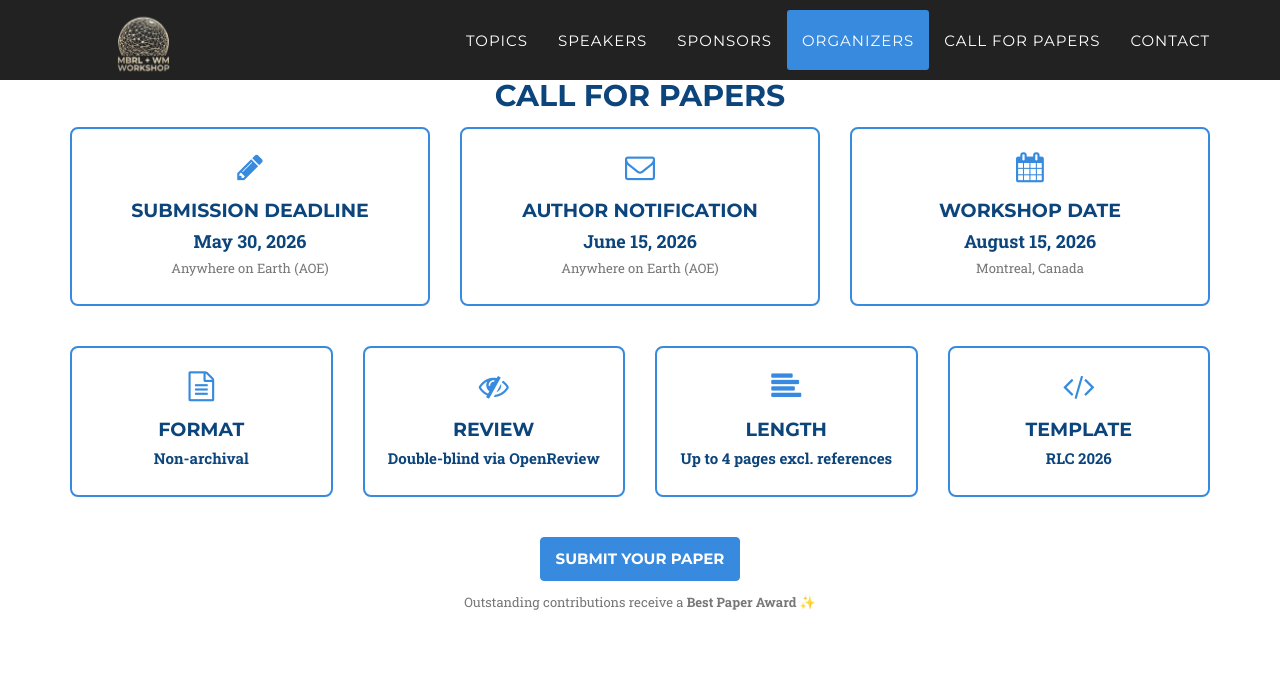
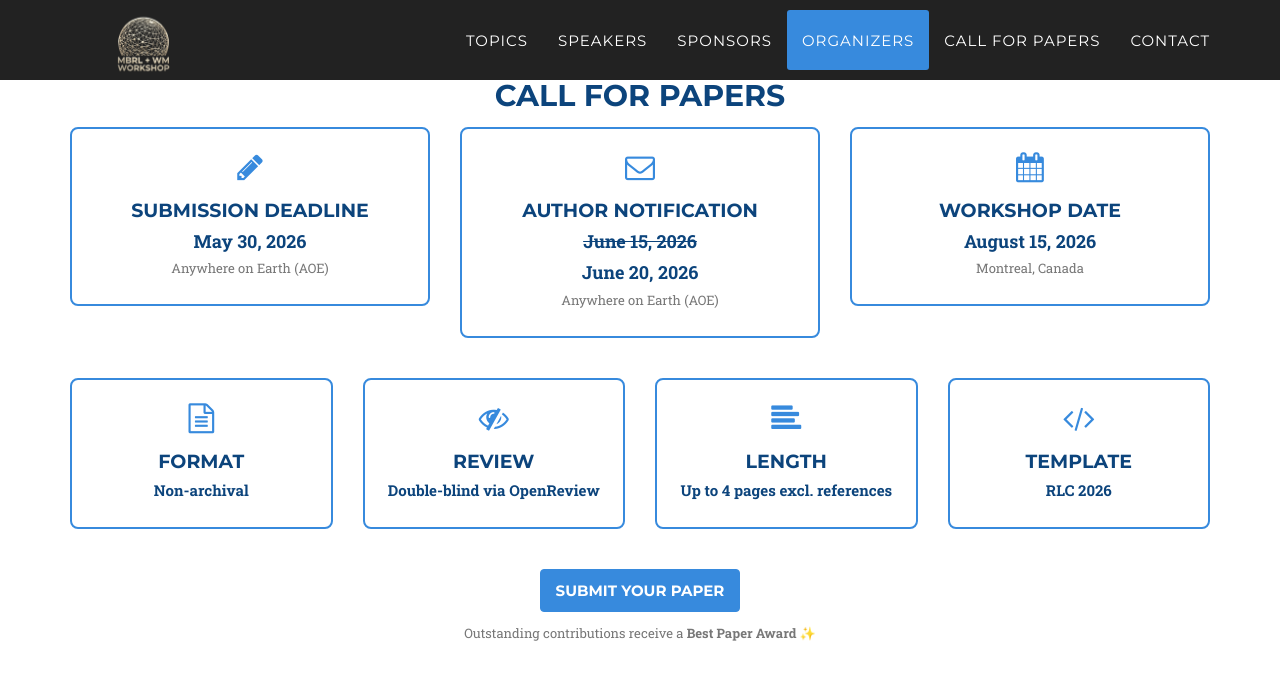
Before and after one commit to worldmodels-rlc/worldmodels-rlc.github.io, a Jekyll site: the page built from index.html, in a window 1280 px wide and 900 px high, scrolled down 3360 px, cut to the strip 0-680 px from the top of the window. Built offline with Jekyll 4.4.1, drawn with Linux system fonts in a browser that asks for light colours; some web fonts are replaced.

Commit message:
update notif

```diff
--- a/_includes/clients.html
+++ b/_includes/clients.html
@@ -21,7 +21,8 @@
                     <div style="border: 2px solid #378ADD; border-radius: 8px; padding: 24px 16px;">
                         <i class="fa fa-envelope-o fa-2x" style="color:#378ADD; margin-bottom:10px;"></i>
                         <h4 style="margin:8px 0 4px;">Author Notification</h4>
-                        <p style="font-size:18px; font-weight:700; color:#0C447C; margin:0;">June 15, 2026</p>
+                        <p style="font-size:18px; font-weight:700; color:#0C447C; margin:0;"><s>June 15, 2026</s></p>
+                        <p style="font-size:18px; font-weight:700; color:#0C447C; margin:0;">June 20, 2026</p>
                         <p class="text-muted" style="margin:0; font-size:13px;">Anywhere on Earth (AOE)</p>
                     </div>
                 </div>
```
